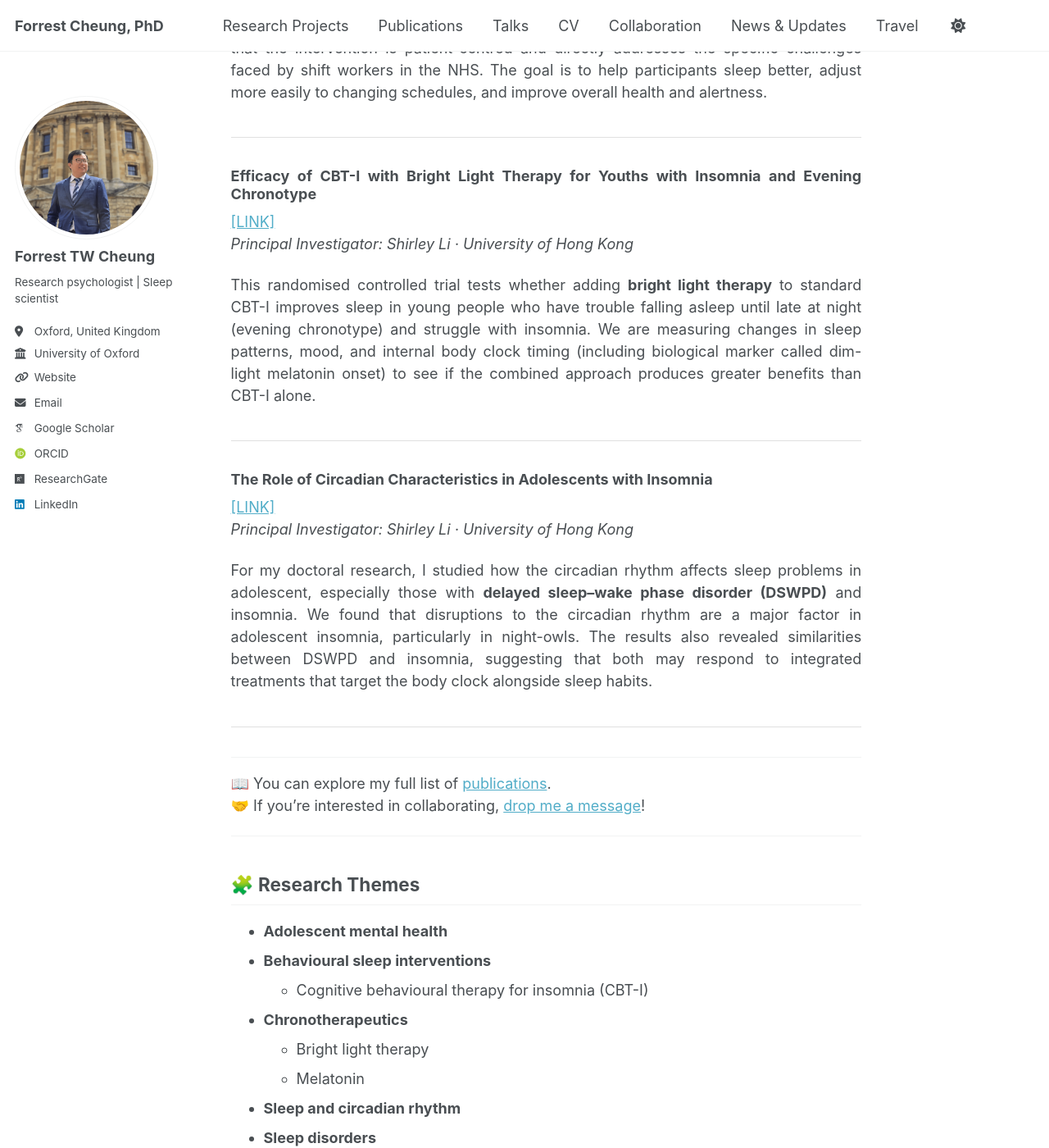
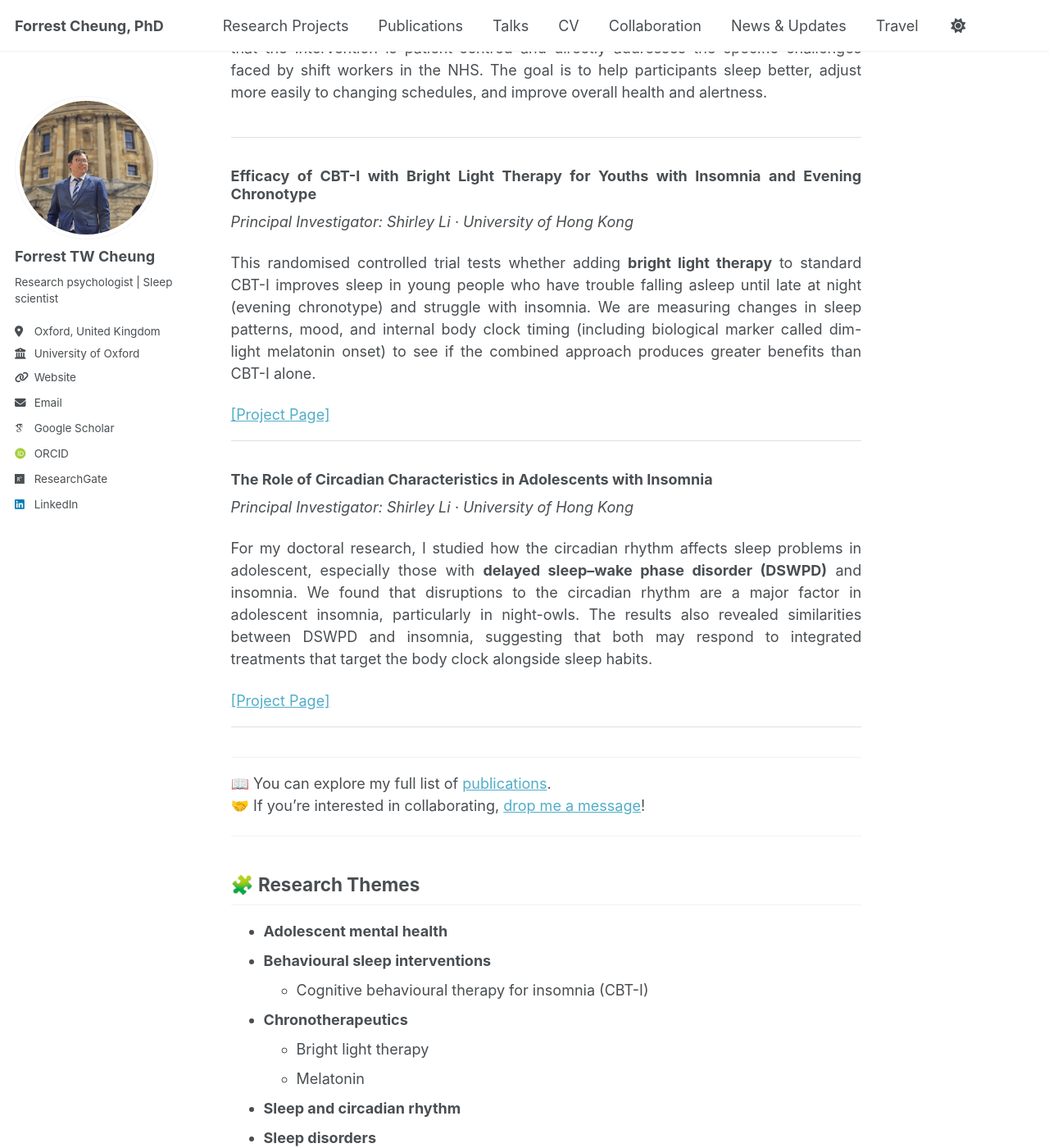
Before and after one commit to forrestcheungtw/forrestcheungtw.github.io, a Jekyll site: the page built from _pages/research.md, in a window 1280 px wide and 1400 px high, scrolled down 639 px. Shown: the whole window at 82% size. Built offline with Jekyll 4.4.1, drawn with Linux system fonts in a browser that asks for light colours; some web fonts are replaced.

Commit message:
Updated 1 file via CloudCannon.

```diff
--- a/_pages/research.md
+++ b/_pages/research.md
@@ -20,19 +20,21 @@ My research centres on **behavioral sleep and circadian medicine**, with a focus
 </div>
 
 <div class="project-block" style="text-align: justify;">
-  <h3>Efficacy of CBT-I with Bright Light Therapy for Youths with Insomnia and Evening Chronotype</h3> <a href="https://sleep.hku.hk/projects/cbti-light/" target="_blank" rel="noopener noreferrer nofollow">[LINK]</a>
+  <h3>Efficacy of CBT-I with Bright Light Therapy for Youths with Insomnia and Evening Chronotype</h3>
   <p><em>Principal Investigator: Shirley Li · University of Hong Kong</em></p>
   <p>
     This randomised controlled trial tests whether adding <strong>bright light therapy</strong> to standard CBT-I improves sleep in young people who have trouble falling asleep until late at night (evening chronotype) and struggle with insomnia. We are measuring changes in sleep patterns, mood, and internal body clock timing (including biological marker called dim-light melatonin onset) to see if the combined approach produces greater benefits than CBT-I alone.
   </p>
+<a href="https://sleep.hku.hk/projects/cbti-light/" target="_blank" rel="noopener noreferrer nofollow">[Project Page]</a>
 </div>
 
 <div class="project-block" style="text-align: justify;">
-  <h3>The Role of Circadian Characteristics in Adolescents with Insomnia</h3> <a href="https://sleep.hku.hk/projects/insomnia-dlmo/" target="_blank" rel="noopener noreferrer nofollow">[LINK]</a>
+  <h3>The Role of Circadian Characteristics in Adolescents with Insomnia</h3>
   <p><em>Principal Investigator: Shirley Li · University of Hong Kong</em></p>
   <p>
     For my doctoral research, I studied how the circadian rhythm affects sleep problems in adolescent, especially those with <strong>delayed sleep–wake phase disorder (DSWPD)</strong> and insomnia. We found that disruptions to the circadian rhythm are a major factor in adolescent insomnia, particularly in night-owls. The results also revealed similarities between DSWPD and insomnia, suggesting that both may respond to integrated treatments that target the body clock alongside sleep habits.
   </p>
+<a href="https://sleep.hku.hk/projects/insomnia-dlmo/" target="_blank" rel="noopener noreferrer nofollow">[Project Page]</a>
 </div>
 
 ---
```
